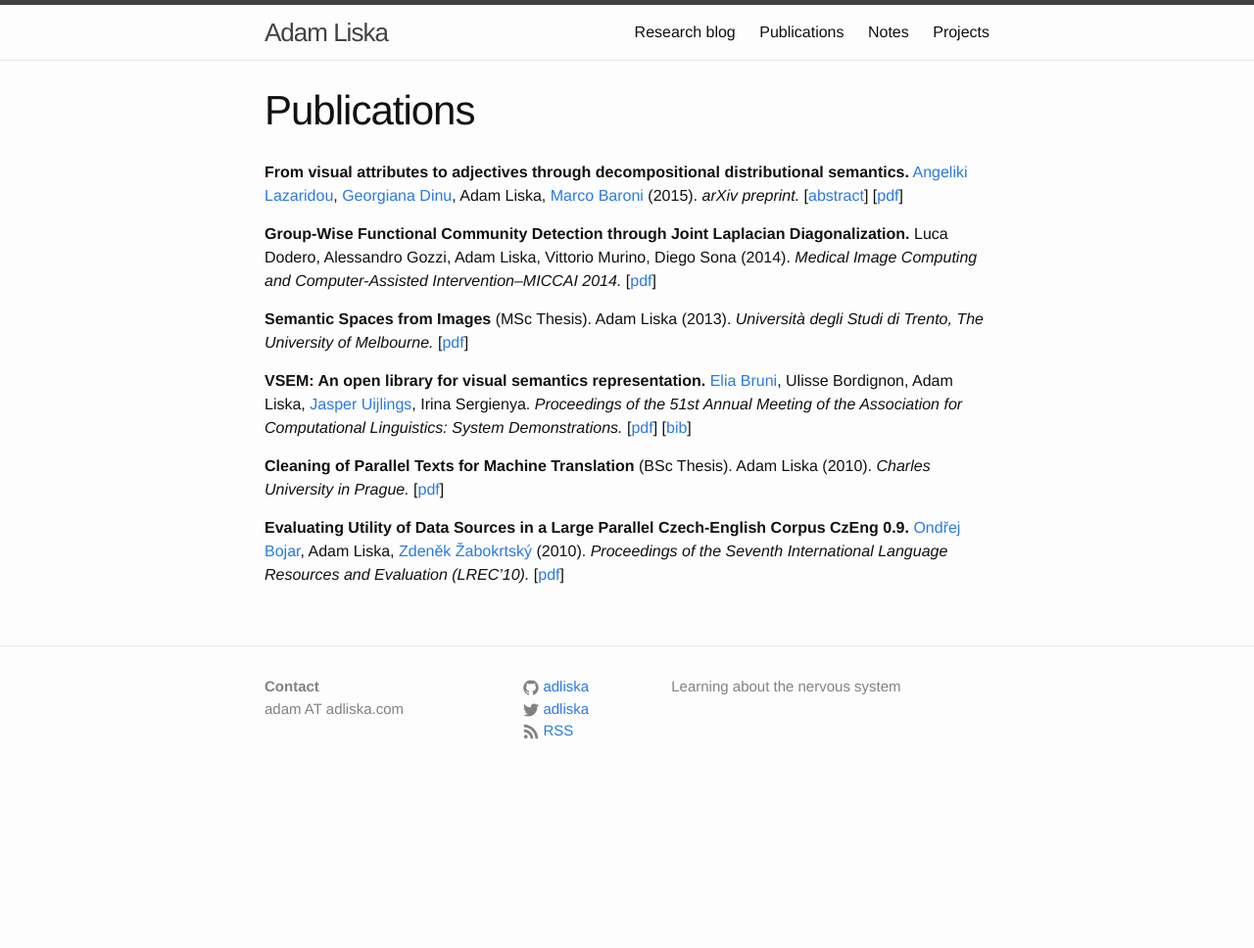
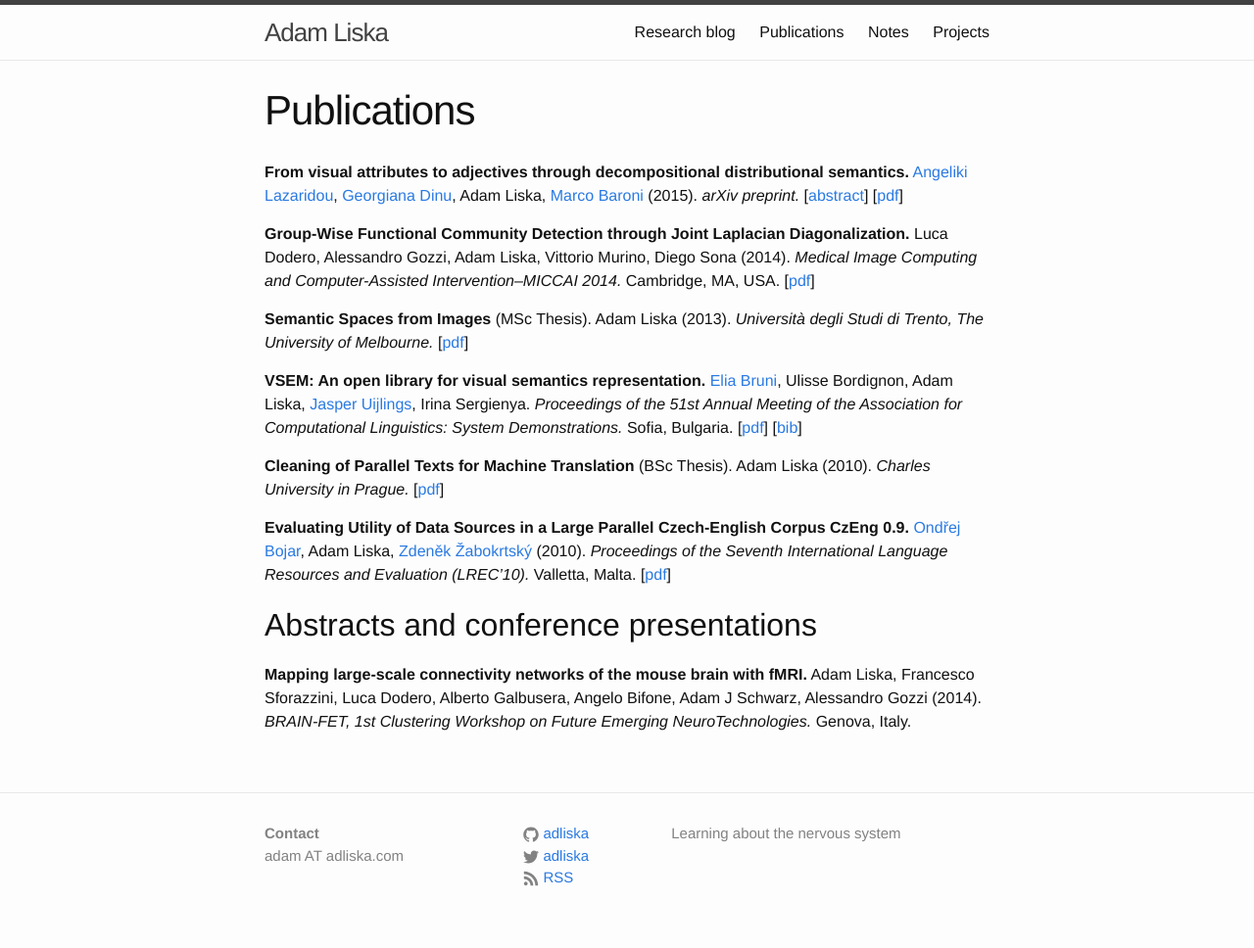
Before and after one commit to adliska/adliska.github.io, a Jekyll site: the page built from publications.md, in a window 1280 px wide. Shown: the whole page at 98% size. Built offline with Jekyll 4.4.1, drawn with Linux system fonts in a browser that asks for light colours; before the commit the page ends 900 px from its top, so only the background shows below that.

Commit message:
publications update

```diff
--- a/publications.md
+++ b/publications.md
@@ -17,6 +17,7 @@ Adam Liska,
 Diagonalization.**
 Luca Dodero, Alessandro Gozzi, Adam Liska, Vittorio Murino, Diego Sona (2014).
 *Medical Image Computing and Computer-Assisted Intervention–MICCAI 2014.*
+Cambridge, MA, USA.
 [[pdf](/downloads/publications/dodero_etal_2014.pdf)]
 
 **Semantic Spaces from Images** (MSc Thesis).
@@ -26,12 +27,11 @@ Adam Liska (2013).
 
 **VSEM: An open library for visual semantics representation.**
 [Elia Bruni](http://clic.cimec.unitn.it/~elia.bruni/),
-Ulisse Bordignon,
-Adam Liska,
+Ulisse Bordignon, Adam Liska,
 [Jasper Uijlings](http://homepages.inf.ed.ac.uk/juijling/#page=projects1),
 Irina Sergienya.
 *Proceedings of the 51st Annual Meeting of the Association for Computational
-Linguistics: System Demonstrations.*
+Linguistics: System Demonstrations.* Sofia, Bulgaria.
 [[pdf](/downloads/publications/bruni_etal_2013.pdf)]
 [[bib](/downloads/publications/bruni_etal_2013.bib)]
 
@@ -46,4 +46,14 @@ Adam Liska,
 [Zdeněk Žabokrtský](https://ufal.mff.cuni.cz/zdenek-zabokrtsky/) (2010).
 *Proceedings of the Seventh International Language Resources and Evaluation
 (LREC'10).*
+Valletta, Malta.
 [[pdf](/downloads/publications/bojar_etal_2010.pdf)]
+
+Abstracts and conference presentations
+--------------------------------------
+**Mapping large-scale connectivity networks of the mouse brain with fMRI.**
+Adam Liska, Francesco Sforazzini, Luca Dodero, Alberto Galbusera,
+Angelo Bifone, Adam J Schwarz, Alessandro Gozzi (2014).
+*BRAIN-FET, 1st Clustering Workshop on Future Emerging
+NeuroTechnologies.*
+Genova, Italy.
```
Also changed, not shown: 2 other files.
